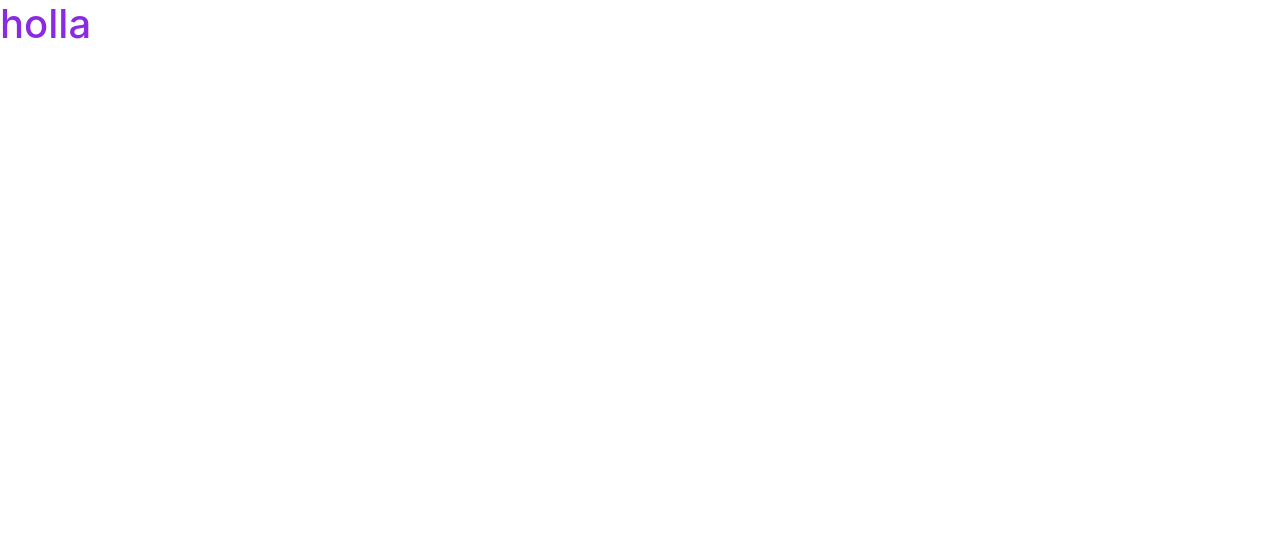
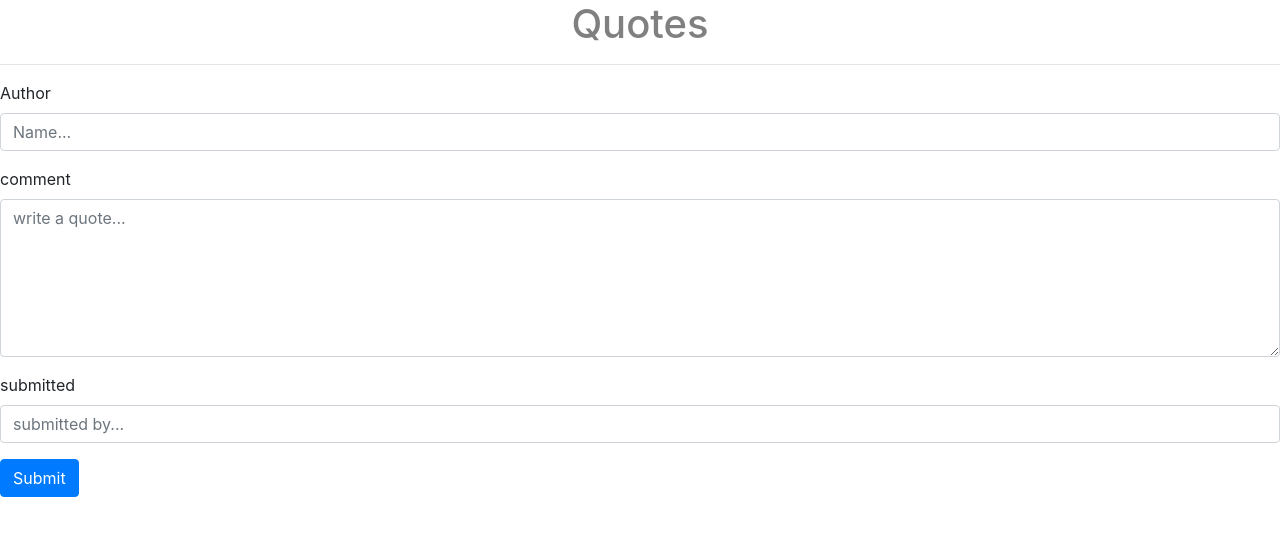
Before and after one commit to suad7/week1Quotes, an Angular app: page / in a window 1280 px wide. Shown: the top 536 px of the page. Built offline with nearby package versions, Linux system fonts and the light colour scheme.

Commit message:
added form in home.component.html

```diff
--- a/src/app/app.component.css
+++ b/src/app/app.component.css
@@ -1,3 +1,5 @@
 h1{
-    color: blueviolet;
+    color: gray;
+    text-align: center;
+
 }
--- a/src/app/app.component.html
+++ b/src/app/app.component.html
@@ -1,3 +1,10 @@
 <div>
-    <h1>holla</h1>
+    <h1>Quotes</h1>
+<hr>
+<app-home (addedQuote)='addAquote($event)'></app-home>
 </div>
+<div *ngFor = 'let quote of quotes'>
+    <p>{{quote.author}}</p>
+    <p>{{quote.quote}}</p>
+    <p>{{quote.submittedBy}}</p>
+</div>
--- a/src/app/app.component.ts
+++ b/src/app/app.component.ts
@@ -1,4 +1,5 @@
 import { Component } from '@angular/core';
+import { Quote } from './quote';
 
 @Component({
   selector: 'app-root',
@@ -7,10 +8,11 @@ import { Component } from '@angular/core';
 })
 export class AppComponent {
   title = 'quotes';
-}
-export class Goal {
-  showDescription: boolean;
-  constructor(public id: number,public name: string,public description: string){
-    this.showDescription=false;
+  quotes:Quote[]=[];
+  addAquote(quotes){
+    const quoteDetail = this.quotes.length;
+    quotes.id = quoteDetail+1;
+    this.quotes.push(quotes);
+
   }
 }
--- /dev/null
+++ b/src/app/home/home.component.html
@@ -0,0 +1,18 @@
+<form (ngSubmit)='submitQuote()' #quoteForm='ngForm'>
+    <div class="form-group">
+        <label for="author">Author</label>
+        <input required name="author" [(ngModel)]='newQuote.author' #author='ngModel' id="author" type="text" placeholder="Name..."
+            class="form-control">
+    <div class="alert -alert-danger" *ngIf="author.touched && !authoe.valid"></div>
+        </div>
+    <div class="form-group">
+        <label for="comment">comment</label>
+        <textarea name="comment" id="comment" cols="0" rows="6" [(ngModel)]='newQuote.quote' #comment='ngModel' placeholder="write a quote..."
+            class="form-control"></textarea>
+    </div>
+    <div class="form-group">
+        <label for="submittedby">submitted</label>
+        <input id="submittedby" name="submittedby" type="text" [(ngModel)]='newQuote.submittedBy' #submittedby='ngModel' placeholder="submitted by..." class="form-control">
+    </div>
+    <button type="submit" class="btn btn-primary">Submit</button>
+</form>
--- /dev/null
+++ b/src/app/home/home.component.ts
@@ -0,0 +1,15 @@
+import { Component, Output, EventEmitter } from '@angular/core';
+import { Quote } from '../quote';
+@Component({
+  selector: 'app-home',
+  templateUrl: './home.component.html',
+  styleUrls: ['./home.component.css']
+})
+export class HomeComponent {
+  @Output() addedQuote = new EventEmitter<Quote>();
+  quotes:Quote[];
+  newQuote = new Quote(1,'','','');
+  submitQuote(){
+    this.addedQuote.emit(this.newQuote);
+  }
+}
--- /dev/null
+++ b/src/app/quote.ts
@@ -0,0 +1,3 @@
+export class Quote {
+constructor(public id:number,public author:string, public quote:string, public submittedBy:string) {}
+}
```
Also changed, not shown: src/app/app.module.ts (+6 -2 lines), src/app/home/home.component.css (added), 2 other files (tests, documents, lock files or other folders).
